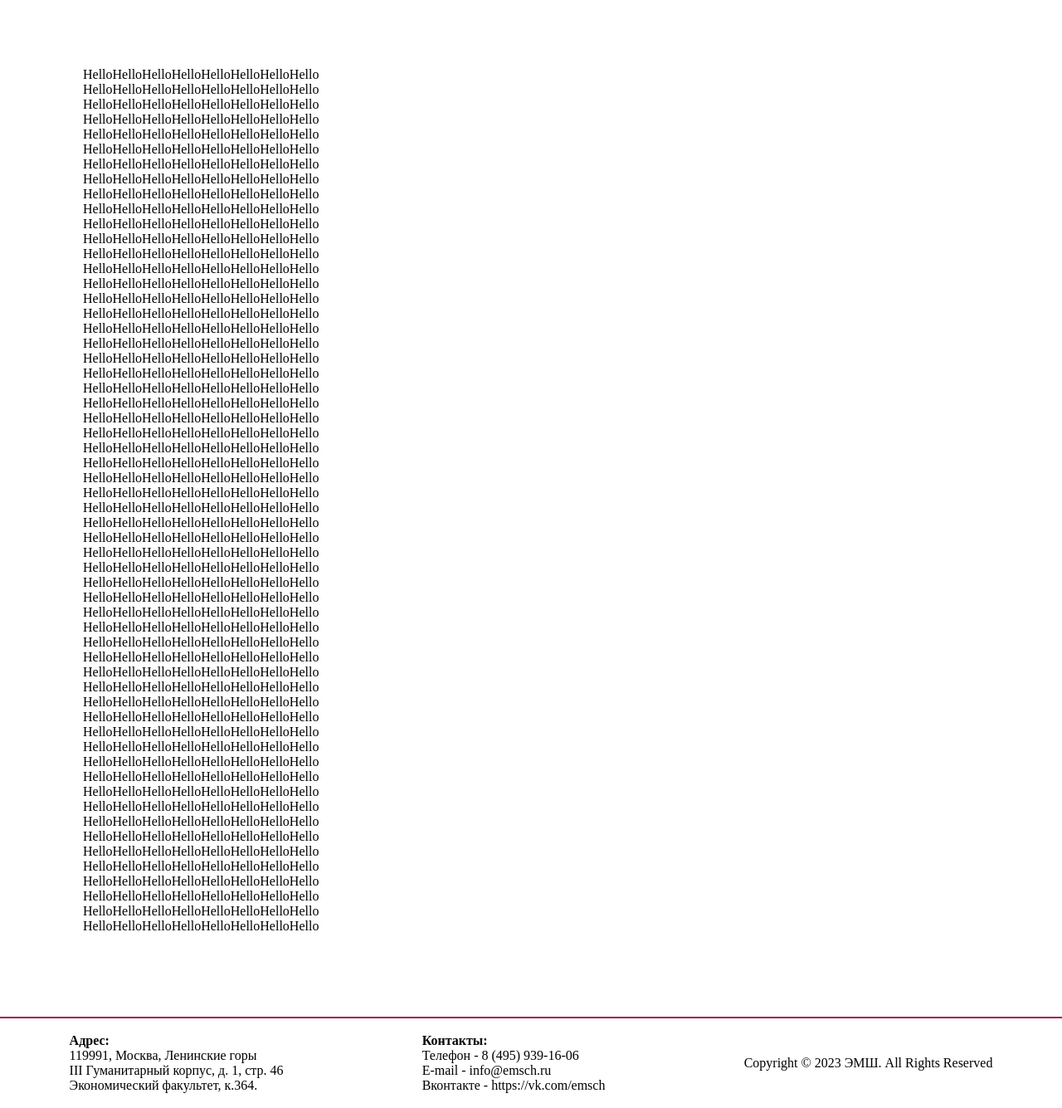
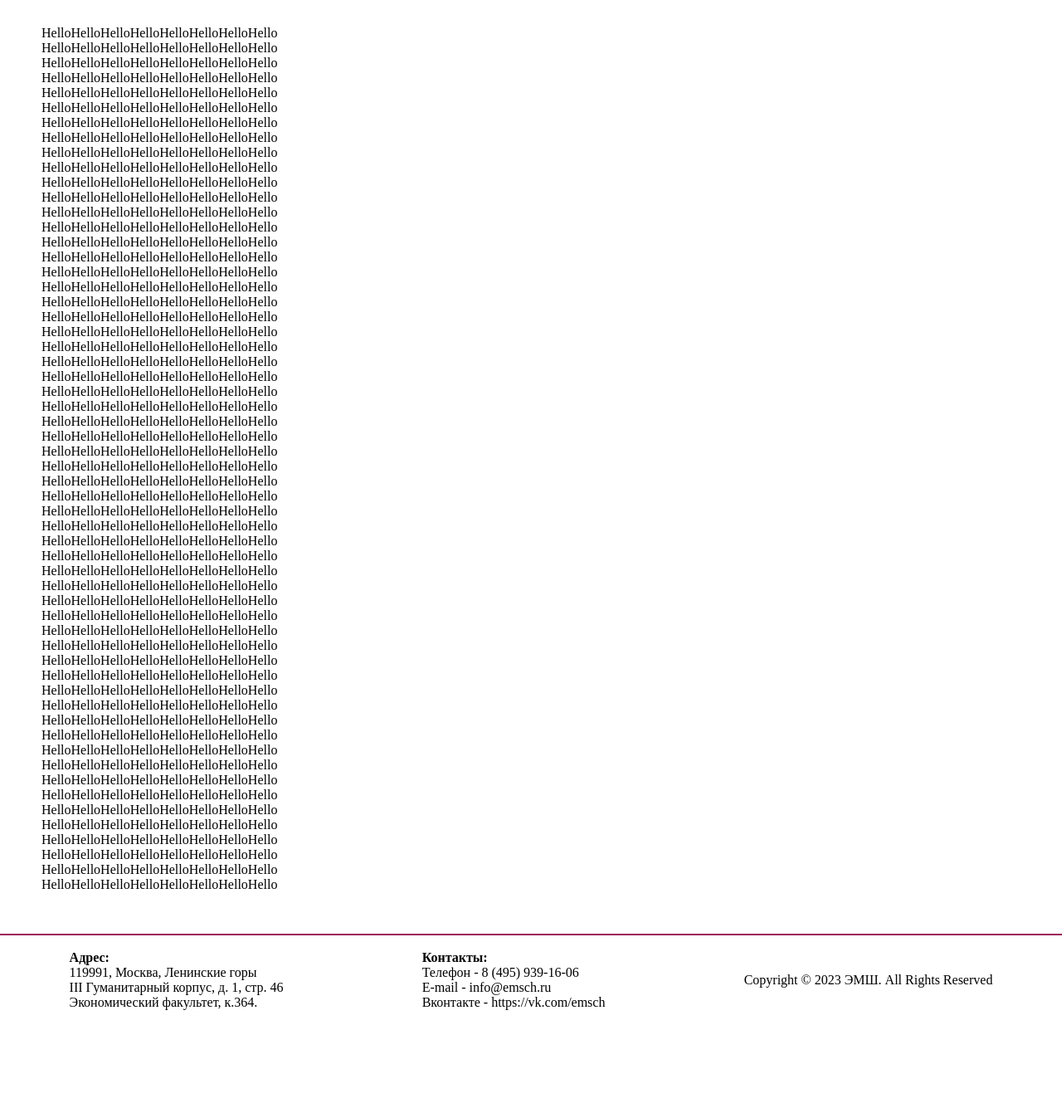
Before and after one commit to olov2020/web_for_msu-CW24, a Flask app: page / in a window 1280 px wide. Shown: the part 159-1494 px from the top of the page at 83% size. After the commit the page ends 1376 px from the top, so only its background shows below. Run offline with Flask 3, Linux system fonts and the light colour scheme.

Commit message:
favicon and link to home page

```diff
--- a/WEB_FOR_MSU/main.py
+++ b/WEB_FOR_MSU/main.py
@@ -9,7 +9,7 @@ def index():
             'surname': 'Vinogradov',
             'status': 'Teacher',
             }
-    return render_template('index.html',
+    return render_template('home.html',
                            title='Home',
                            user=user)
 
--- /dev/null
+++ b/WEB_FOR_MSU/static/css/home.css
@@ -0,0 +1,3 @@
+main {
+    margin: 50px;
+}
--- a/WEB_FOR_MSU/static/css/index.css
+++ /dev/null
@@ -1,3 +0,0 @@
-main {
-    margin: 100px;
-}
--- a/WEB_FOR_MSU/templates/base.html
+++ b/WEB_FOR_MSU/templates/base.html
@@ -4,6 +4,7 @@
 <head>
     <meta charset="UTF-8">
     <title>{{title}}</title>
+    <link rel="icon" type="image/x-icon" href="../static/photos/msu_logo.png">
     <link href="../static/css/base/header/header.css" rel="stylesheet">
     <link href="../static/css/base/header/hidden_menu.css" rel="stylesheet">
     <link href="../static/css/base/footer.css" rel="stylesheet">
@@ -14,7 +15,7 @@
 <body>
     <header>
         <div class="logo">
-            <div class="msu_logo"></div>
+            <a href="#home.html"><div class="msu_logo"></div></a>
             <div class="logo_contacts">
                 <div class="logo_contact logo_contacts_tg">
                     <a href="https://t.me/+I64hhfiK5vs1N2Vi">tg</a>
--- a/WEB_FOR_MSU/templates/index.html
+++ b/WEB_FOR_MSU/templates/home.html
@@ -3,7 +3,7 @@
 <head>
     <meta charset="UTF-8">
     <title>{{title}}</title>
-    <link href="../static/css/index.css" rel="stylesheet">
+    <link href="../static/css/home.css" rel="stylesheet">
 </head>
 <main>
     <p>HelloHelloHelloHelloHelloHelloHelloHello</p>
```
